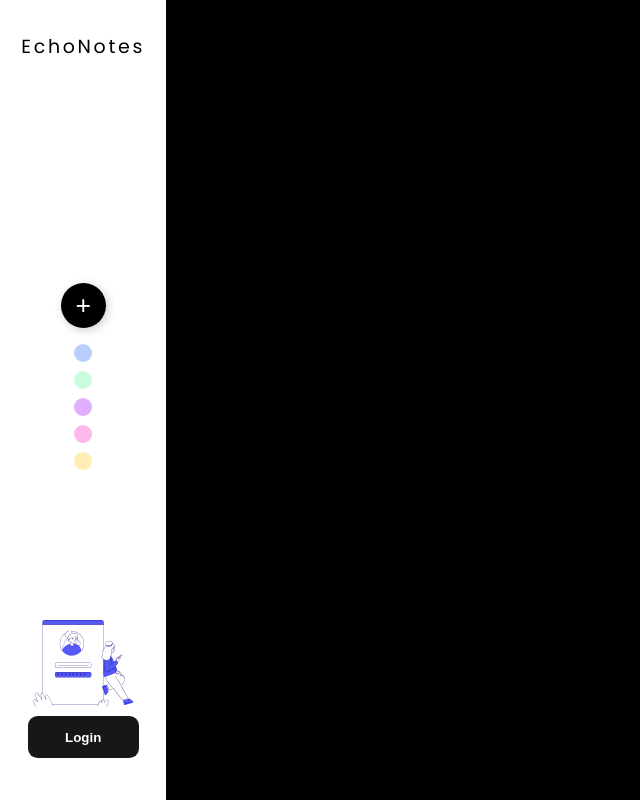
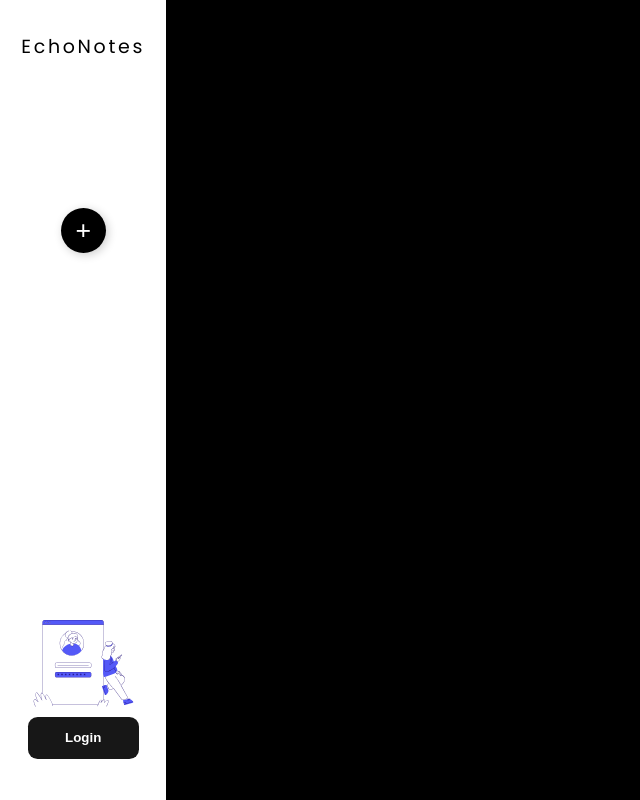
Before and after one commit to devanshtyagi26/Echo-Notes, a Next.js app: page / in a window 1280 px wide. Shown: the whole page, without its empty margins (0-640 px from the left). Built offline with nearby package versions, Linux system fonts and the light colour scheme.

Commit message:
Toggle button

```diff
--- /dev/null
+++ b/app/Components/ShowColor.jsx
@@ -0,0 +1,26 @@
+"use client";
+import { useState } from "react";
+import Circle from "./Circle";
+
+function ShowColor() {
+  const colorList = ["#B9CEFB", "#CAFDE0", "#DFAEFF", "#FFB8EA", "#FFEDB4"];
+  const [ShowColors, setShowColors] = useState(false);
+
+  return (
+    <div className="click">
+      <button className="Btn" onClick={() => setShowColors(!ShowColors)}>
+        <div className="sign">+</div>
+        <div className="text">Create</div>
+      </button>
+      {ShowColors && (
+        <div className="colors">
+          {colorList.map((e) => {
+            return <Circle color={e} />;
+          })}
+        </div>
+      )}
+    </div>
+  );
+}
+
+export default ShowColor;
--- a/app/Components/Sidebar.jsx
+++ b/app/Components/Sidebar.jsx
@@ -1,35 +1,27 @@
 import React from "react";
 import "../Style/sidebar.css";
-import Circle from "./Circle";
+
 import LoginSVG from "./LoginSVG";
+import ShowColor from "./ShowColor";
+
 function Sidebar() {
-  const colorList = ["#B9CEFB", "#CAFDE0", "#DFAEFF", "#FFB8EA", "#FFEDB4"];
+
+
   return (
     <>
       <div className="sidebar">
         <div className="title">EchoNotes</div>
-        <div className="click">
-          <button className="Btn">
-            <div className="sign">+</div>
-            <div className="text">Create</div>
-          </button>
-          <div className="colors">
-            {colorList.map((e) => {
-              console.log(e);
-              return <Circle color={e} />;
-            })}
-          </div>
-        </div>
+        <ShowColor />
         <div className="bottom">
           <LoginSVG />
 
           <button className="login">
-            <span class="circle1"></span>
-            <span class="circle2"></span>
-            <span class="circle3"></span>
-            <span class="circle4"></span>
-            <span class="circle5"></span>
-            <span class="text">Login</span>
+            <span className="circle1"></span>
+            <span className="circle2"></span>
+            <span className="circle3"></span>
+            <span className="circle4"></span>
+            <span className="circle5"></span>
+            <span className="text">Login</span>
           </button>
         </div>
       </div>
--- a/app/Style/sidebar.css
+++ b/app/Style/sidebar.css
@@ -26,10 +26,11 @@
 .sidebar .click {
   display: flex;
   flex-direction: column;
-  justify-content: center;
+  /* justify-content: center; */
   align-items: center;
   grid-area: click;
   gap: 1rem;
+  height: clamp(11rem, 12rem, 13rem);
 }
 
 .sidebar .Btn {
```
